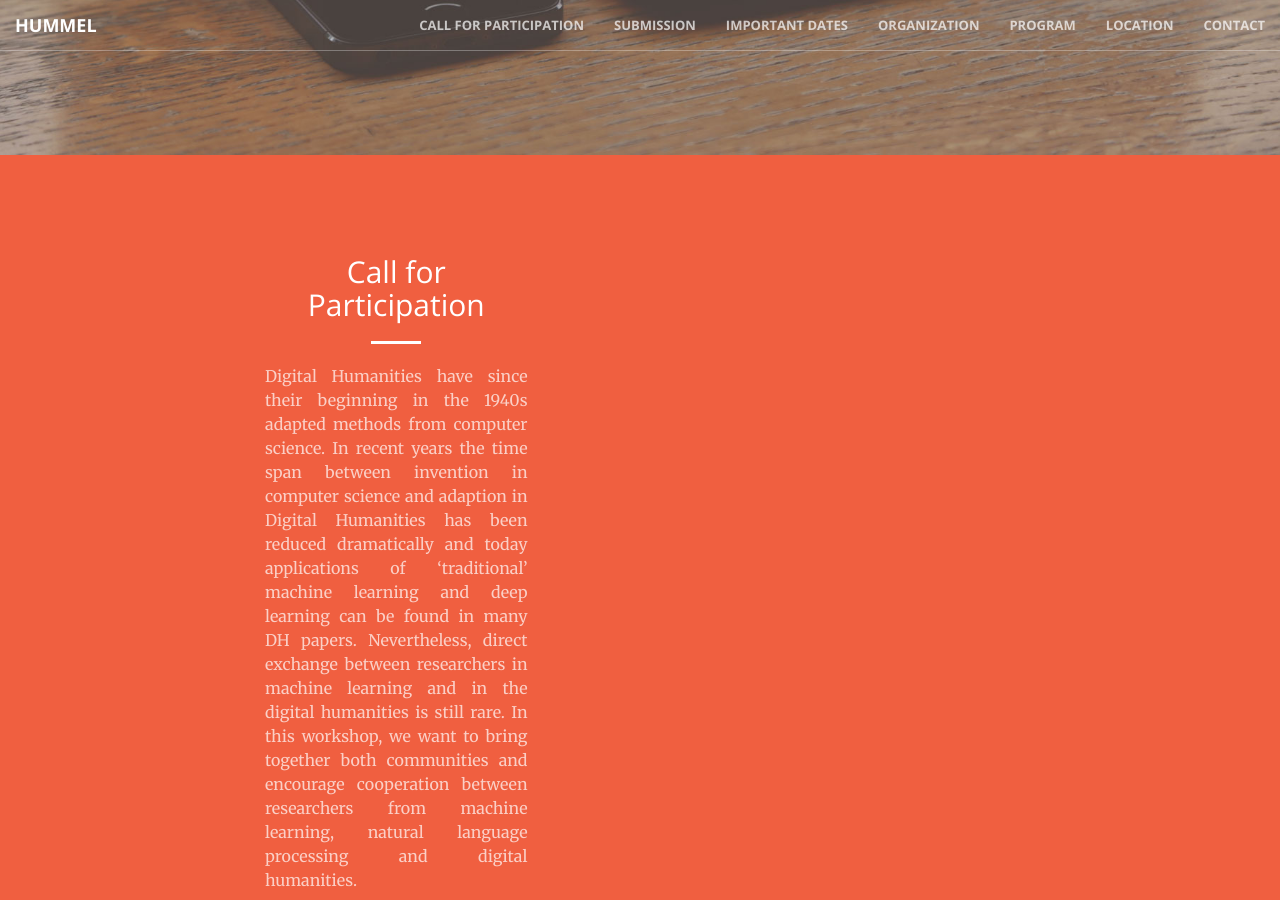
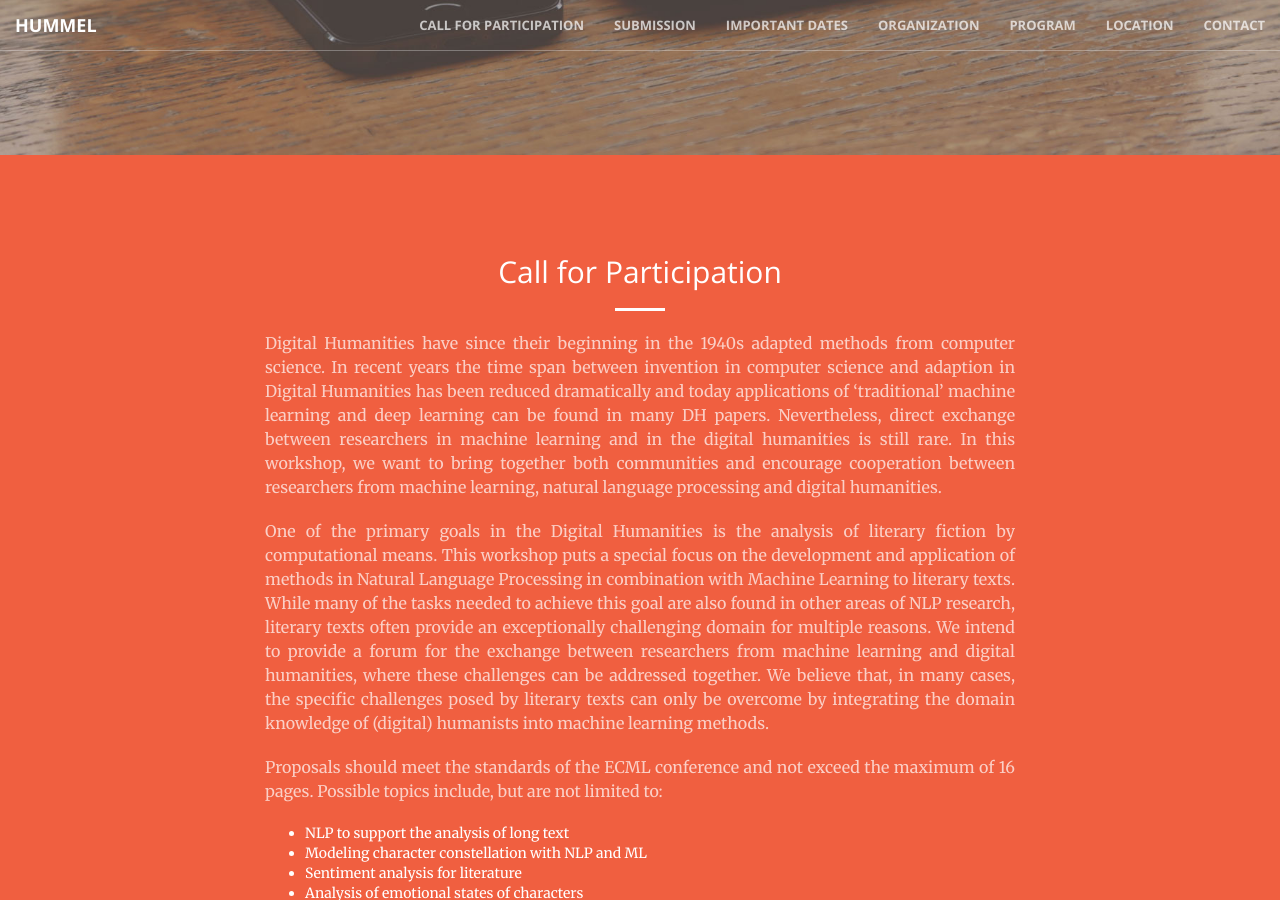
Before and after one commit to cophi-wue/ecml19.hummel.github.io, a Jekyll site: the page built from index.html, in a window 1280 px wide and 900 px high, scrolled down 745 px. Built offline with Jekyll 4.4.1, drawn with Linux system fonts in a browser that asks for light colours.

Commit message:
Update cfp.html

```diff
--- a/_includes/cfp.html
+++ b/_includes/cfp.html
@@ -1,7 +1,7 @@
 <section class="bg-primary" id="cfp">
     <div class="container">
         <div class="row">
-            <div class="col-lg-3 col-lg-offset-2 text-center">
+            <div class="col-lg-8 col-lg-offset-2 text-center">
                 <h2 class="section-heading">Call for Participation</h2>
                 <hr class="light">
                 <div align="justify">
```
